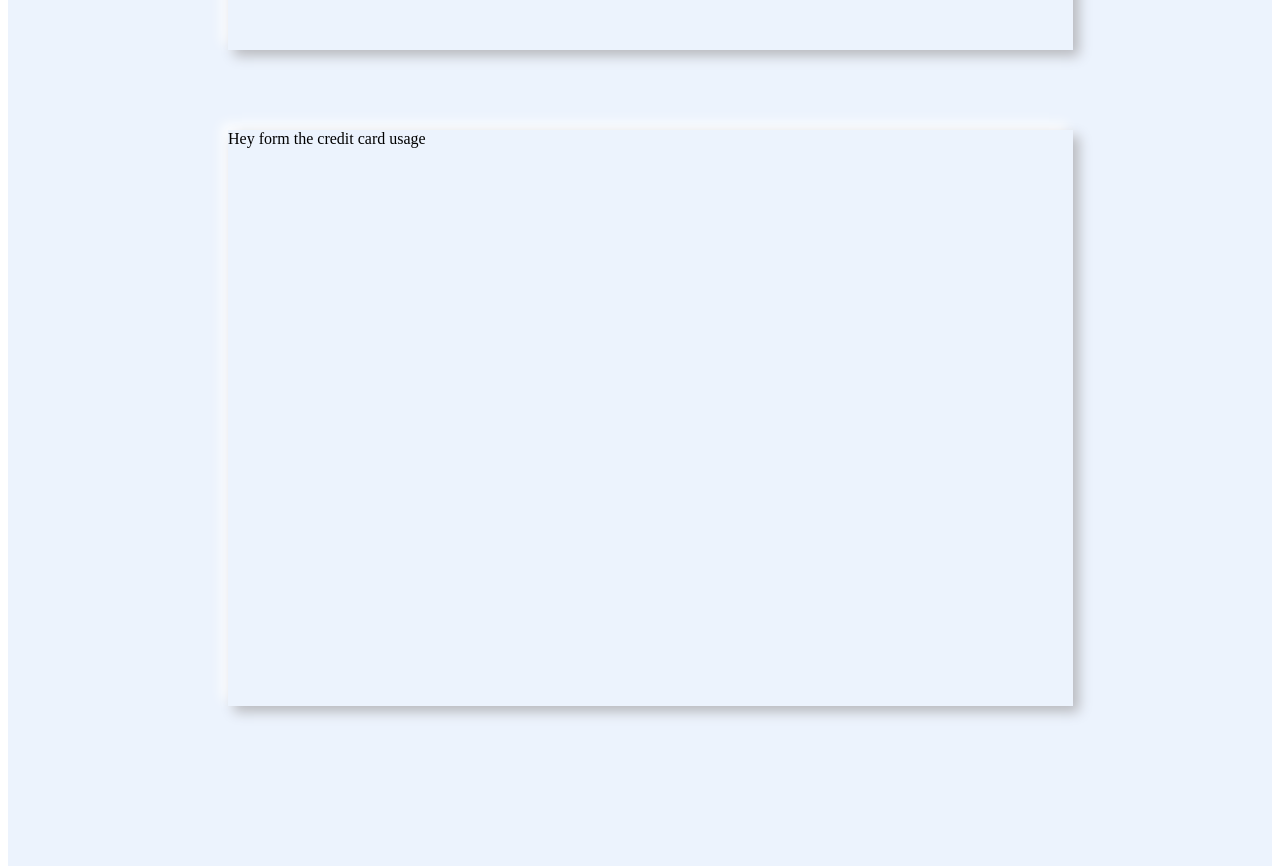
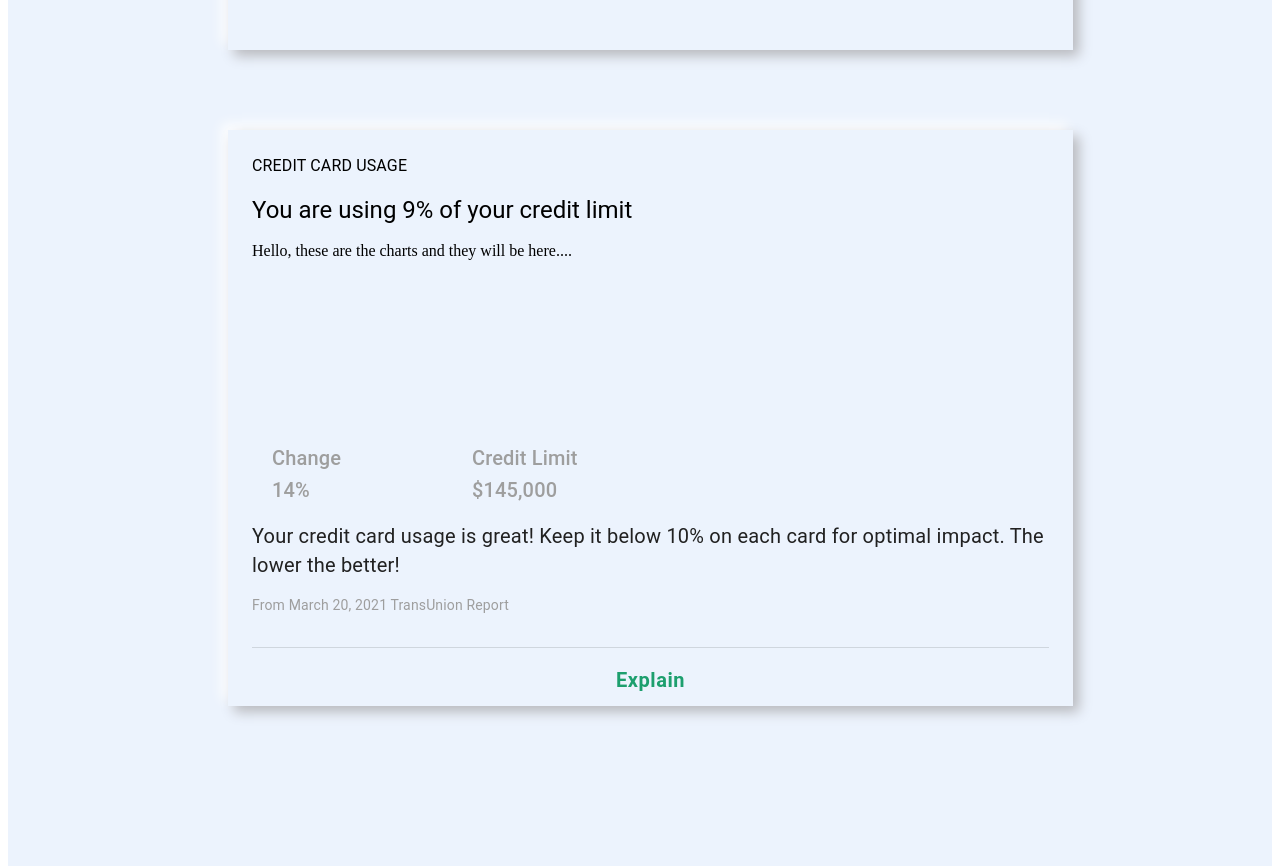
Before and after one commit to luigimorel/credit-berkley, a React (Create React App) app: page /dashboard in a window 1280 px wide. Shown: the part 1620-2486 px from the top of the page. Built offline with nearby package versions, Linux system fonts and the light colour scheme.

Commit message:
Add the credit card usage section

```diff
--- a/src/ui/dashboard/components/creditCardUsage.tsx
+++ b/src/ui/dashboard/components/creditCardUsage.tsx
@@ -1,23 +1,137 @@
-import React from 'react'
-import { Box, makeStyles } from "@material-ui/core"
-
+import React from 'react';
+import {
+    Box,
+    Button,
+    Divider,
+    makeStyles,
+    Typography,
+} from '@material-ui/core';
 
 const useStyles = makeStyles((theme) => ({
     mainContainer: {
-        height: '576px',
-        boxShadow: ' 6px 6px 12px #b8b9be, -6px -6px 12px #ffffff !important',
+        margin: '1.5rem ',
     },
+    heading: {
+        margin: '1rem 0',
+    },
+    chartContainer: {
+        height: '200px',
+        alignItems: 'center',
+    },
+    limitContainer: {
+        marginLeft: '20px',
+    },
+    container: {
+        width: '200px',
+    },
+    bottomText: {
+        color: '#212121',
+        fontSize: '20px',
+        margin: '1rem auto ',
+    },
+    secBottomText: {},
 }));
 
 const CreditCardUsage = () => {
-    const classes = useStyles()
+    const classes = useStyles();
 
     return (
         <div className={classes.mainContainer}>
-            Hey form the credit card usage
+            <Typography component="p">CREDIT CARD USAGE</Typography>
+            <Typography component="p" variant="h5" className={classes.heading}>
+                You are using 9% of your credit limit
+            </Typography>
 
+            <Box className={classes.chartContainer}>
+                Hello, these are the charts and they will be here....
+            </Box>
+
+            <Box
+                display="flex"
+                flexDirection="row"
+                justifyContent="flex-start"
+                className={classes.limitContainer}
+            >
+                <Box
+                    display="flex"
+                    flexDirection="column"
+                    className={classes.container}
+                >
+                    <Typography
+                        component="span"
+                        variant="h6"
+                        style={{ color: '#9E9E9E' }}
+                    >
+                        Change
+                    </Typography>
+
+                    <Typography
+                        component="span"
+                        variant="h6"
+                        style={{ color: '#9E9E9E' }}
+                    >
+                        14%
+                    </Typography>
+                </Box>
+
+                <Box
+                    display="flex"
+                    flexDirection="column"
+                    className={classes.container}
+                >
+                    <Typography
+                        component="span"
+                        variant="h6"
+                        style={{ color: '#9E9E9E' }}
+                    >
+                        Credit Limit{' '}
+                    </Typography>
+                    <Typography
+                        component="span"
+                        variant="h6"
+                        style={{ color: '#9E9E9E' }}
+                    >
+                        $145,000
+                    </Typography>
+                </Box>
+            </Box>
+            <Typography
+                className={classes.bottomText}
+                component="p"
+                variant="body2"
+            >
+                Your credit card usage is great! Keep it below 10% on each card
+                for optimal impact. The lower the better!
+            </Typography>
+
+            <Typography
+                className={classes.secBottomText}
+                component="p"
+                variant="body2"
+                style={{ color: '#9E9E9E' }}
+            >
+                From March 20, 2021 TransUnion Report
+            </Typography>
+            <Divider style={{ margin: '2rem 0' }} />
+
+            <Box display="flex" alignItems="center" justifyContent="center">
+                <Button
+                    style={{
+                        margin: '0 auto',
+                        position: 'absolute',
+                        fontSize: '20px',
+                        height: '3rem',
+                        color: '#1D9F6E',
+                        textTransform: 'capitalize',
+                        width: '180px',
+                        fontWeight: 'bold',
+                    }}
+                >
+                    Explain
+                </Button>
+            </Box>
         </div>
-    )
-}
+    );
+};
 
-export default CreditCardUsage
+export default CreditCardUsage;
--- a/src/ui/dashboard/dashboard.tsx
+++ b/src/ui/dashboard/dashboard.tsx
@@ -12,7 +12,6 @@ import CreditCardUsage from './components/creditCardUsage';
 const useStyles = makeStyles((theme) => ({
     mainContainer: {
         background: '#ECF3FD 0% 0% no-repeat padding-box',
-        minHeight: '100%',
         paddingLeft: '80px',
         paddingBottom: '10rem',
         [theme.breakpoints.down('lg')]: {
@@ -41,6 +40,10 @@ const useStyles = makeStyles((theme) => ({
     },
     accountHealthContainer: {
         height: '445px',
+        boxShadow: ' 6px 6px 12px #b8b9be, -6px -6px 12px #ffffff !important',
+    },
+    creditCardUsage: {
+        height: '576px',
         boxShadow: ' 6px 6px 12px #b8b9be, -6px -6px 12px #ffffff !important',
     },
 }));
@@ -73,7 +76,7 @@ const MainFeed = () => {
                         <AccountHealth />
                     </Box>
 
-                    <Box mt={10}>
+                    <Box mt={10} className={classes.creditCardUsage}>
                         <CreditCardUsage />
                     </Box>
 
```
